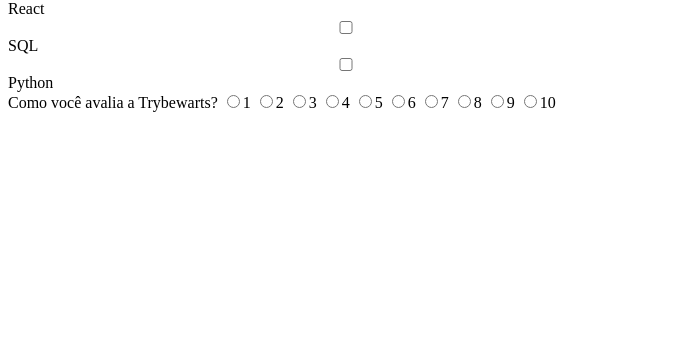
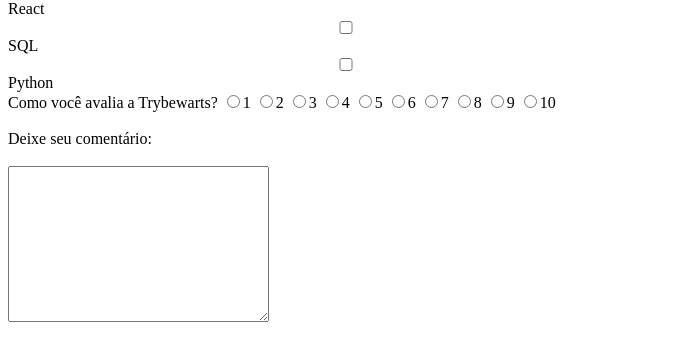
Before and after one commit to Alex-Horman-de-Medeiros-Correia/project-traybewarts, a website: page index.html in a window 1280 px wide. Shown: the part 356-714 px from the top of the page, 0-679 px from the left. Drawn offline with Linux system fonts and the light colour scheme.

Commit message:
adcionando requisito 15

```diff
--- a/index.html
+++ b/index.html
@@ -67,6 +67,14 @@
           <label for="nine"><input type="radio" name="rate" id="nine" value="9">9</label>
           <label for="ten"><input type="radio" name="rate" id="ten" value="10">10</label>
         </section>
+
+        <section>
+          <br>
+          <label for="" class="textarea" >Deixe seu comentário:</label>
+          <br>
+          <br>
+          <textarea maxlength="500" name="texto" cols="30" rows="10"></textarea>
+        </section>
     </form>
 
     <img src="./images/trybewarts-colored.svg" alt="Brasão da Trybewarts" id="trybewarts-forms-logo">
```
